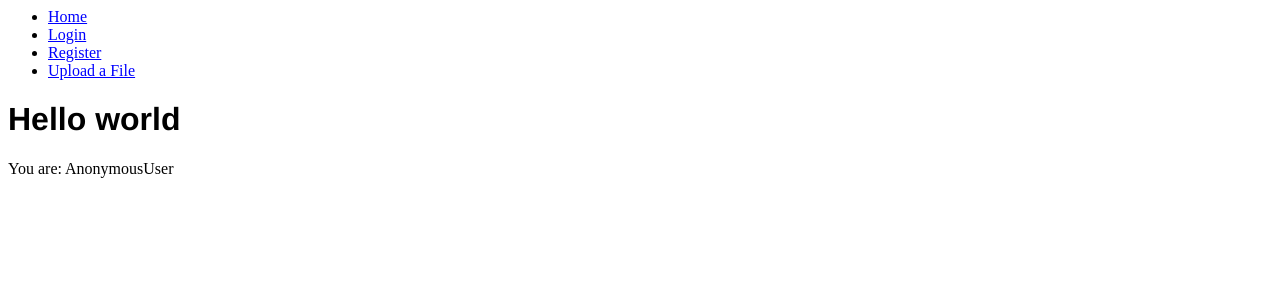
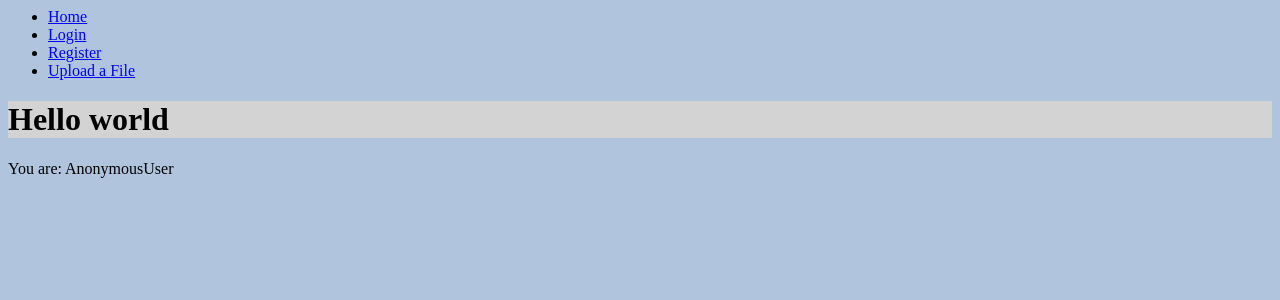
Before and after one commit to IsaiahST2020/SeniorDesignProject, a Django app: page / in a window 1280 px wide. Shown: the top 300 px of the page. Run offline with Django 3.2, Linux system fonts and the light colour scheme.

Commit message:
Blue background light grey headers

```diff
--- a/static/templates/style.css
+++ b/static/templates/style.css
@@ -1,5 +1,9 @@
 li a {
     color: blue;
+}
+
+body {
+    background: lightsteelblue;
 }
 
 .page-header {
@@ -21,7 +25,8 @@ h1,
 h2,
 h3,
 h4 {
-    font-family:  'Helvetica Nueu',  Helvetica;
+    font-family:  'Railway';
+    background-color: lightgray;
 }
 
 
```
